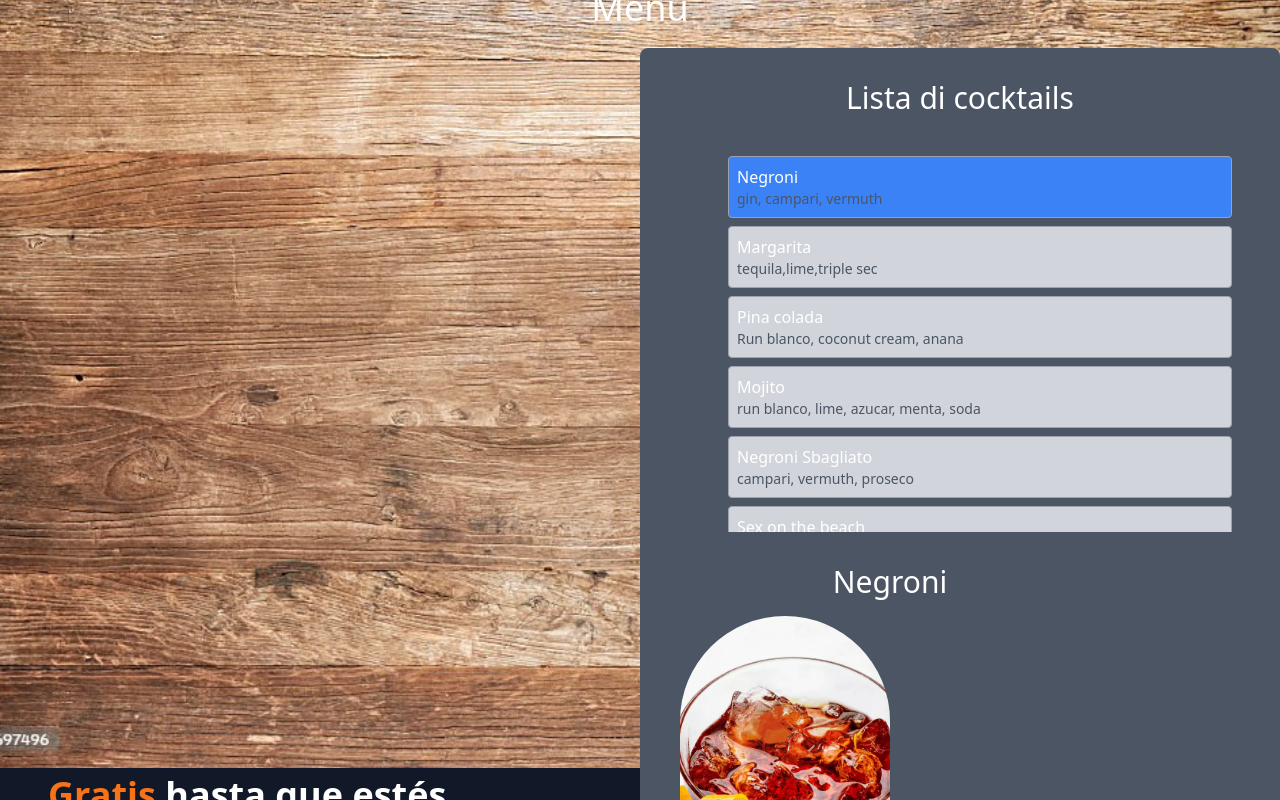
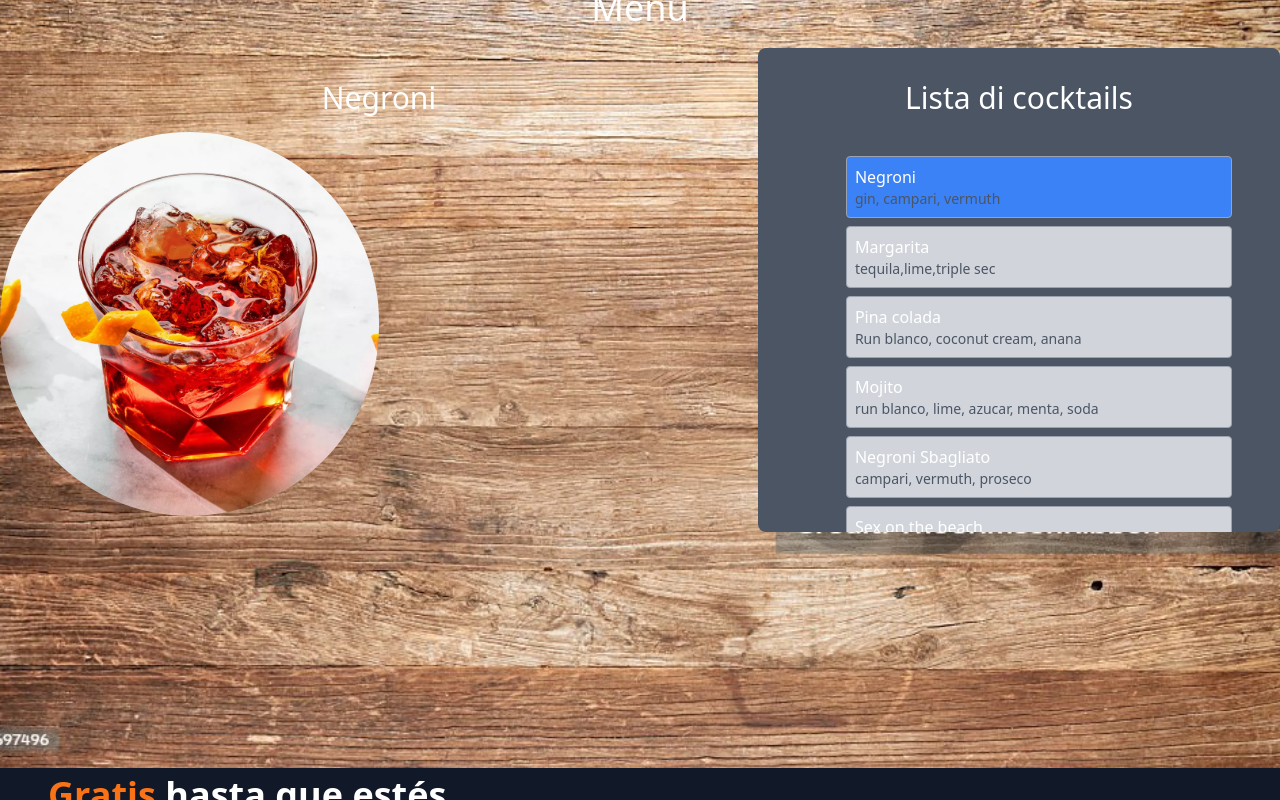
Before and after one commit to francmauric/pizzeria, a Next.js app: page /Prenotaciones in a window 1280 px wide. Shown: the part 1200-2000 px from the top of the page. Built offline with nearby package versions, Linux system fonts and the light colour scheme.

Commit message:
retomando proyecto de nuevo

```diff
--- a/pages/Prenotaciones.tsx
+++ b/pages/Prenotaciones.tsx
@@ -186,15 +186,15 @@ const getImageFileName = (cocktail: string) => {
                   ))}
                 </ul>
               </div>
+            </div>
+            </div>
             <div className=" sm:block w-3/4 flex justify-center flex-col items-center">
               <h1 className="text-white text-center text-3xl p-4 pt-8">{selectedCocktail}</h1>
               <img
-                className="w-2/4 h-96 object-cover rounded-full max-h-96"
+                className="w-2/4 h-96 object-cover items-center rounded-full max-h-96"
                 src={`/images/cocktails/${getImageFileName(selectedCocktail || "")}`}
-                alt=""
+                alt="cocktail"
               />
-            </div>
-            </div>
             </div>
           </div>
         </div>
```
